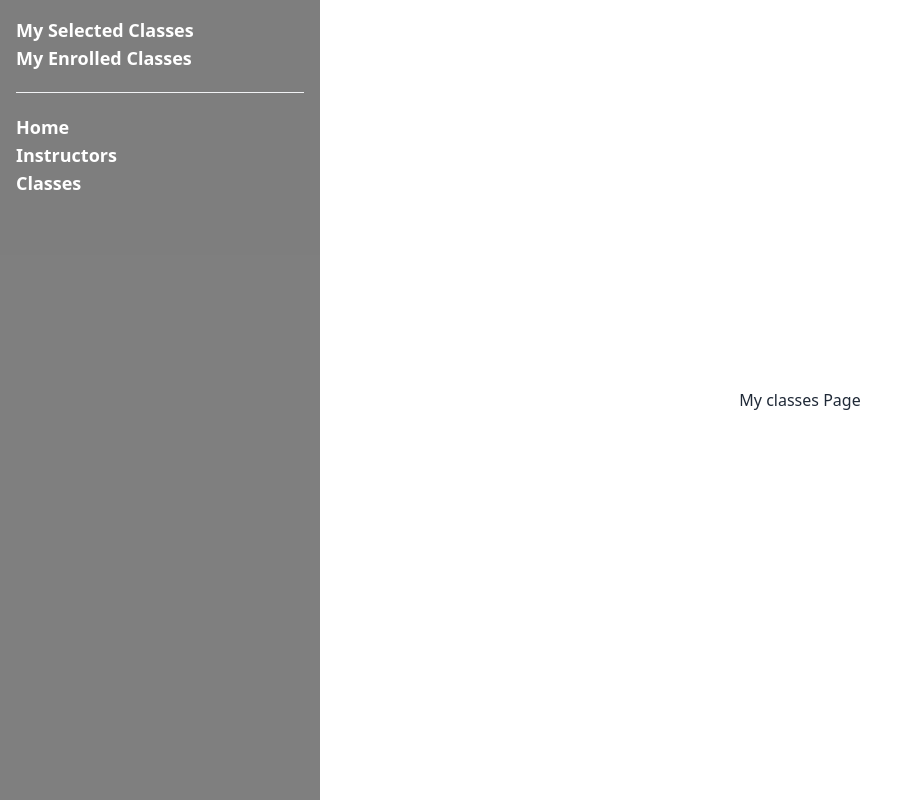
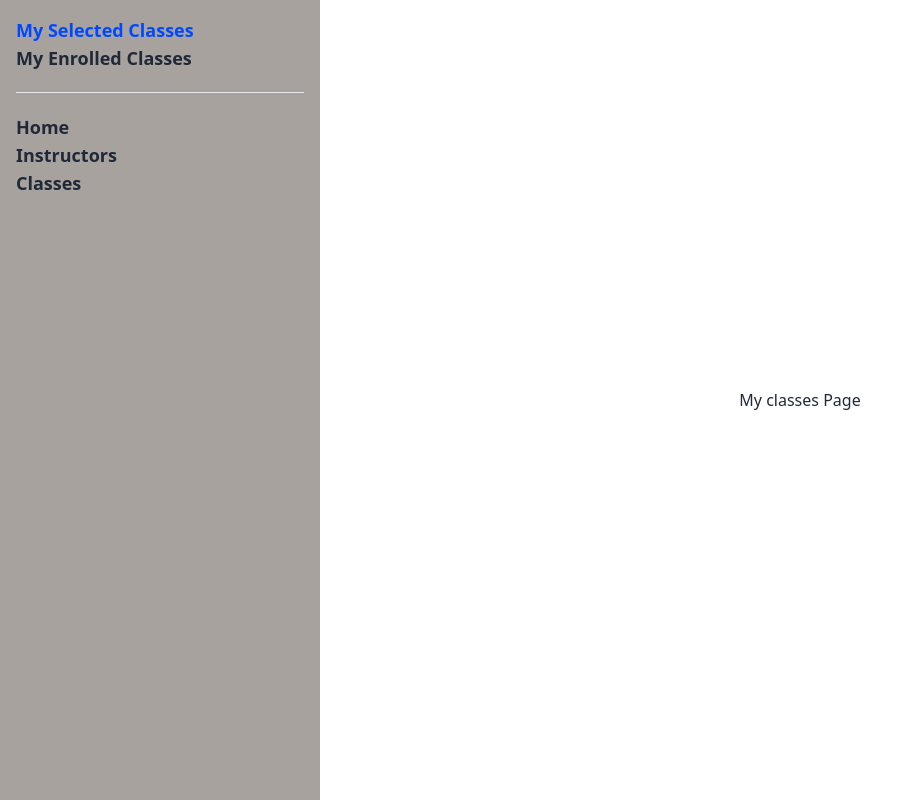
Before and after one commit to yasinarafat9/summer-camp-photography-client-a12, a React (Vite) app: page /dashboard/myclass in a window 1280 px wide. Shown: the whole page, without its empty margins (0-907 px from the left). Built offline with nearby package versions, Linux system fonts and the light colour scheme; no server answers.

Commit message:
active link

```diff
--- a/src/Layout/Dashboard.jsx
+++ b/src/Layout/Dashboard.jsx
@@ -14,14 +14,14 @@ const Dashboard = () => {
                 </div>
                 <div className="drawer-side">
                     <label htmlFor="my-drawer-2" className="drawer-overlay"></label>
-                    <ul className="menu p-4 w-80 h-full bg-black opacity-50 text-white">
+                    <ul className="menu p-4 w-80 h-full bg-stone-400">
                         {/* Sidebar content here */}
                         <NavLink className=' font-semibold text-lg' to='/dashboard/myclass'>My Selected Classes</NavLink>
-                        <NavLink className=' font-semibold text-lg' to='/dashboard/myclass'>My Enrolled Classes</NavLink>
+                        <NavLink className=' font-semibold text-lg' to='/'>My Enrolled Classes</NavLink>
                         <br />
                         <hr />
                         <br />
-                        <NavLink className="font-semibold text-lg" to=''>Home</NavLink>
+                        <NavLink className="font-semibold text-lg" to='/'>Home</NavLink>
                         <NavLink className="font-semibold text-lg" to='/instructors'>Instructors</NavLink>
                         <NavLink className="font-semibold text-lg" to='/allClasses'>Classes</NavLink>
                     </ul>
--- a/src/index.css
+++ b/src/index.css
@@ -36,3 +36,7 @@
     height: 300px;
     object-fit: cover;
 }
+
+.active {
+    color: rgb(0, 72, 255);
+  }
```
